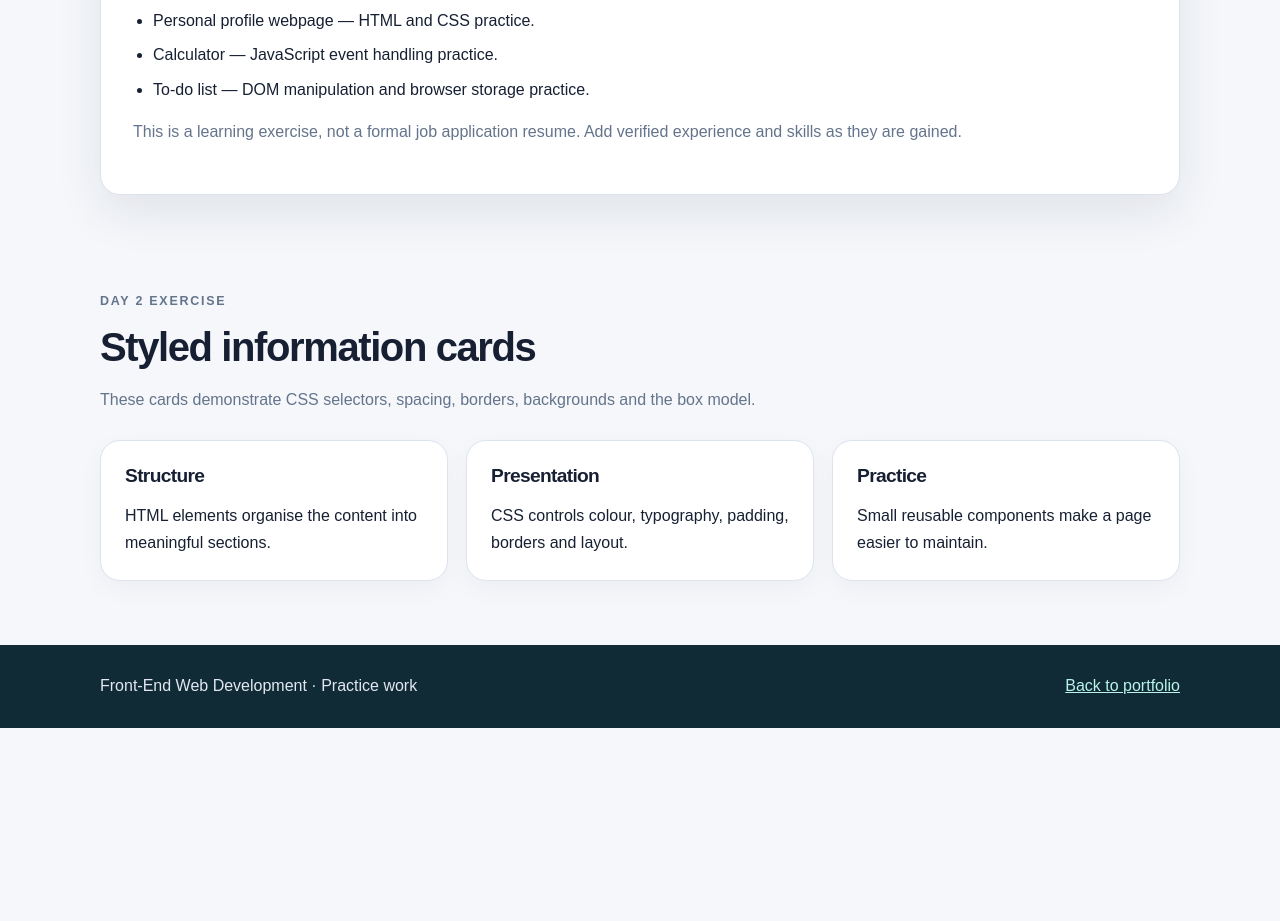
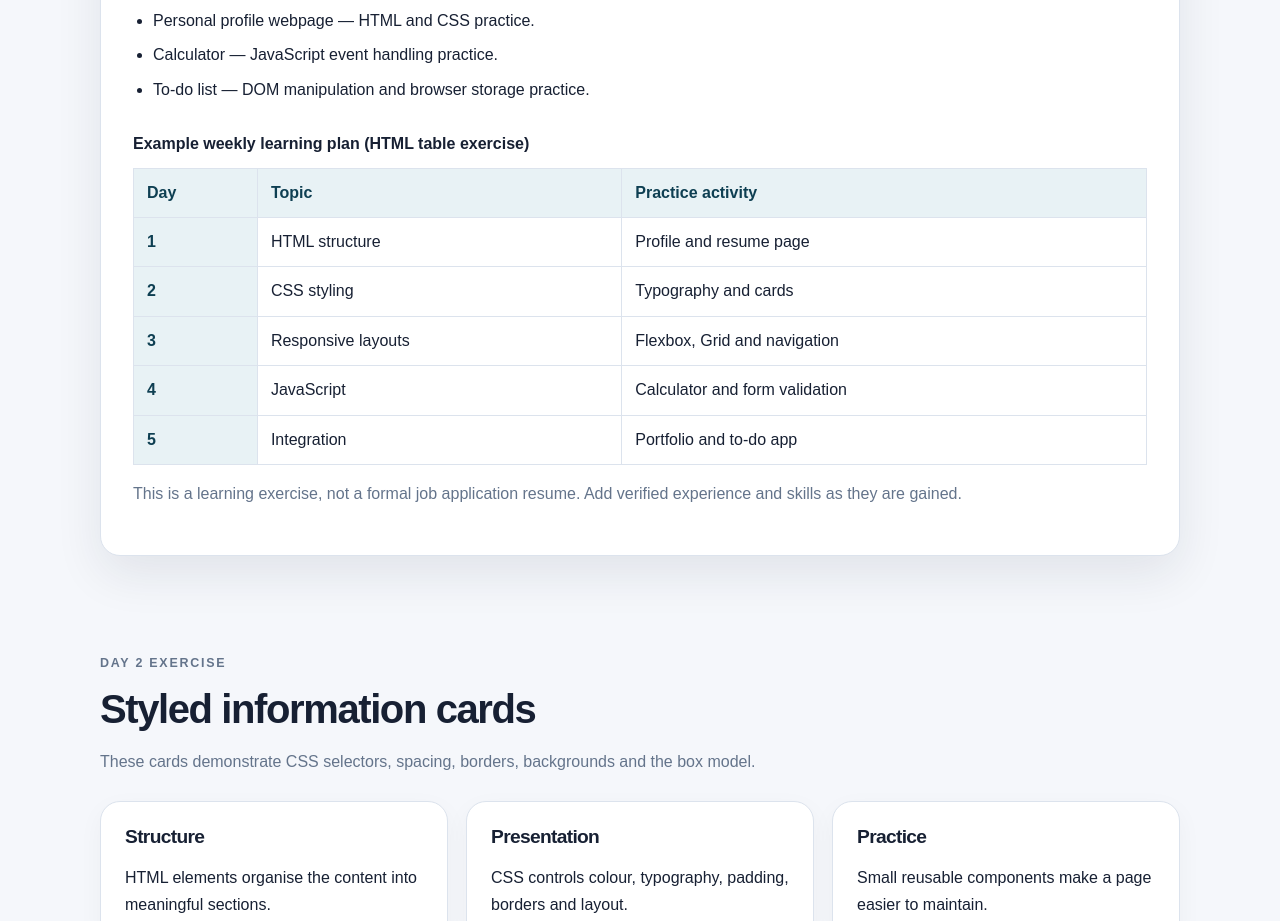
Before and after one commit to Muneeb-PT/add-on_class_profile, a plain HTML site: page resume.html in a window 1280 px wide. Shown: the part 940-1861 px from the top of the page. Before the commit the page ends 1668 px from the top, so only its background shows below. Drawn offline with Linux system fonts and the light colour scheme.

Commit message:
feat: add semantic HTML table practical

```diff
--- a/resume.html
+++ b/resume.html
@@ -30,6 +30,19 @@
     </div>
     <h3>Practice projects</h3>
     <ul class="info-list"><li>Personal profile webpage — HTML and CSS practice.</li><li>Calculator — JavaScript event handling practice.</li><li>To-do list — DOM manipulation and browser storage practice.</li></ul>
+    <div class="table-wrap">
+      <table>
+        <caption>Example weekly learning plan (HTML table exercise)</caption>
+        <thead><tr><th scope="col">Day</th><th scope="col">Topic</th><th scope="col">Practice activity</th></tr></thead>
+        <tbody>
+          <tr><th scope="row">1</th><td>HTML structure</td><td>Profile and resume page</td></tr>
+          <tr><th scope="row">2</th><td>CSS styling</td><td>Typography and cards</td></tr>
+          <tr><th scope="row">3</th><td>Responsive layouts</td><td>Flexbox, Grid and navigation</td></tr>
+          <tr><th scope="row">4</th><td>JavaScript</td><td>Calculator and form validation</td></tr>
+          <tr><th scope="row">5</th><td>Integration</td><td>Portfolio and to-do app</td></tr>
+        </tbody>
+      </table>
+    </div>
     <p class="muted">This is a learning exercise, not a formal job application resume. Add verified experience and skills as they are gained.</p>
   </section>
   <section class="section"><div class="section-head"><p class="eyebrow">Day 2 exercise</p><h2>Styled information cards</h2><p>These cards demonstrate CSS selectors, spacing, borders, backgrounds and the box model.</p></div>
```
